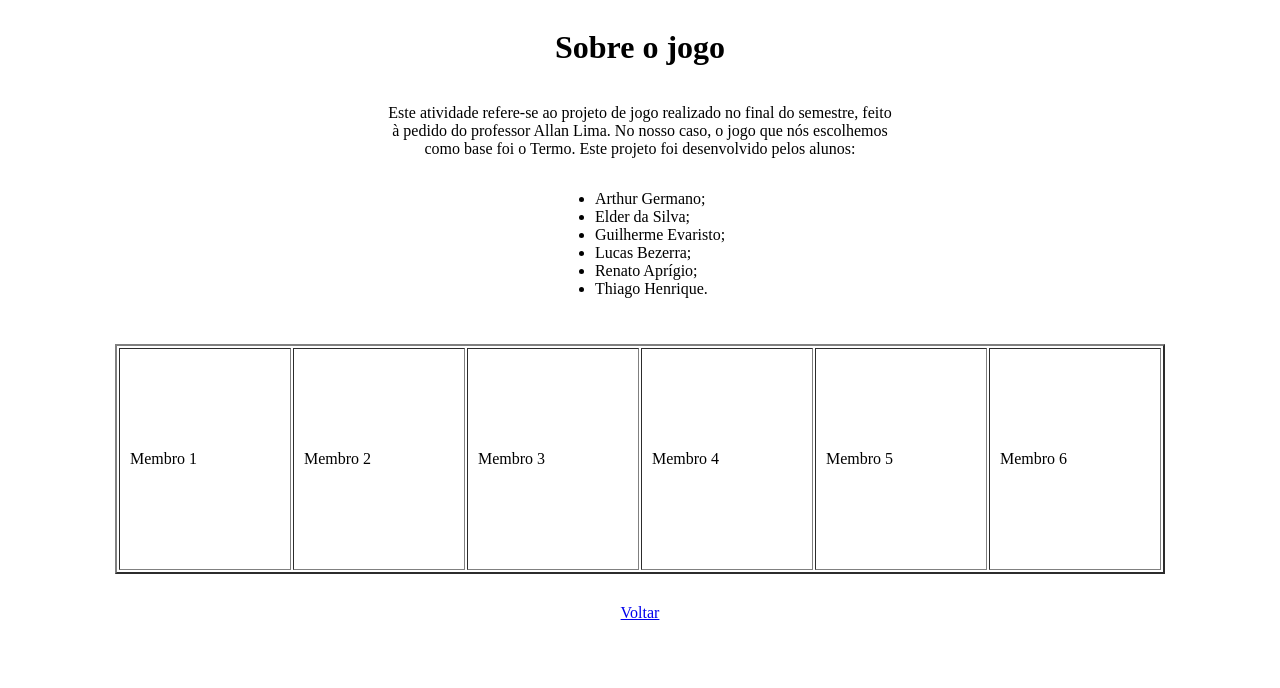
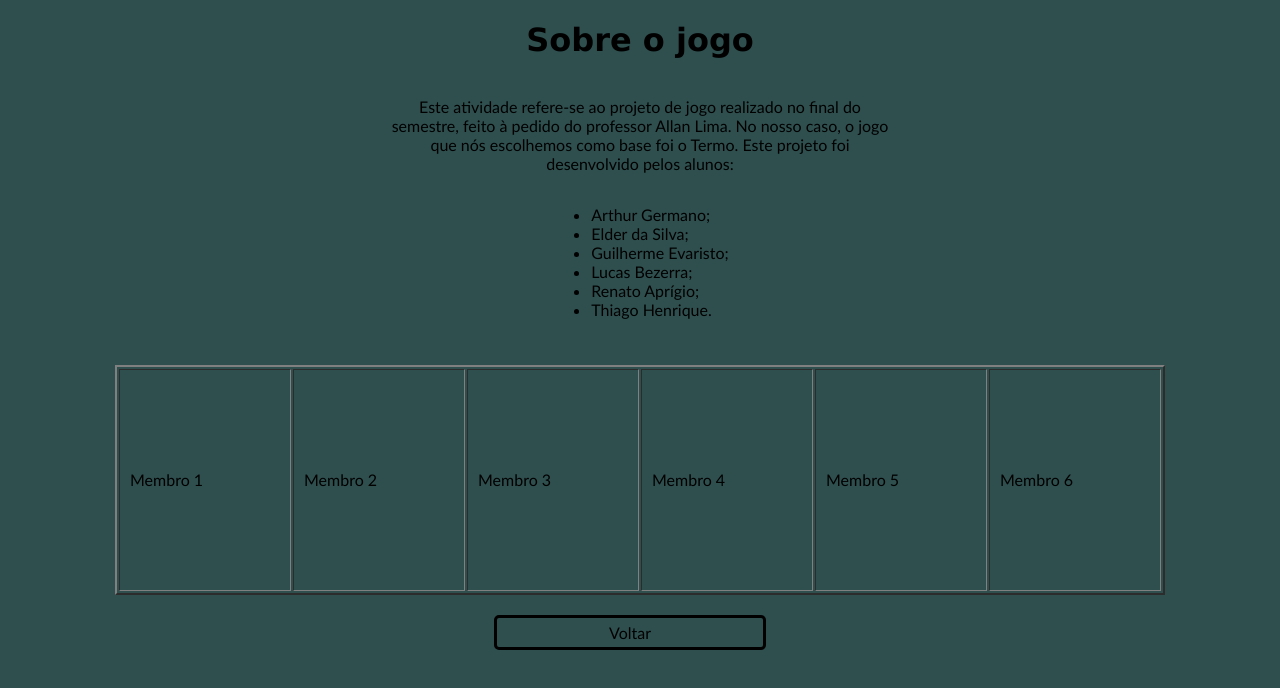
Before and after one commit to ArthurGerman/projeto_letrinha, a SvelteKit app: page /sobre in a window 1280 px wide. Shown: the top 688 px of the page. Built offline with nearby package versions, Linux system fonts and the light colour scheme.

Commit message:
debug css

```diff
--- /dev/null
+++ b/src/routes/+layout.svelte
@@ -0,0 +1,5 @@
+<script>
+    import '../styles/global.css';
+</script>
+
+<slot />
--- /dev/null
+++ b/src/routes/jogo/+layout.svelte
@@ -0,0 +1,5 @@
+<script>
+    import '../../styles/jogo.css';
+</script>
+
+<slot />
--- /dev/null
+++ b/src/routes/sobre/+layout.svelte
@@ -0,0 +1,5 @@
+<script>
+    import '../../styles/sobre.css';
+</script>
+
+<slot />
--- a/src/routes/sobre/+page.svelte
+++ b/src/routes/sobre/+page.svelte
@@ -1,8 +1,11 @@
-<body>
 <div id="container">
 	<div id="sobre">
 		<h1>Sobre o jogo</h1>
-            <p>Este atividade refere-se ao projeto de jogo realizado no final do semestre, feito à pedido do professor Allan Lima. No nosso caso, o jogo que nós escolhemos como base foi o Termo. Este projeto foi desenvolvido pelos alunos: </p>
+		<p>
+			Este atividade refere-se ao projeto de jogo realizado no final do semestre, feito à pedido do
+			professor Allan Lima. No nosso caso, o jogo que nós escolhemos como base foi o Termo. Este
+			projeto foi desenvolvido pelos alunos:
+		</p>
 
 		<ul>
 			<li>Arthur Germano;</li>
@@ -15,25 +18,30 @@
 	</div>
 
 	<div id="table">
-            <table border="2">
+		<table class="sobre" border="2">
 			<tbody>
 				<tr>
-                        <td>
+					<td class="sobre">
 						<p>Membro 1</p>
 					</td>
-                        <td>
+
+					<td class="sobre">
 						<p>Membro 2</p>
 					</td>
-                        <td>
+
+					<td class="sobre">
 						<p>Membro 3</p>
 					</td>
-                        <td>
+
+					<td class="sobre">
 						<p>Membro 4</p>
 					</td>
-                        <td>
+
+					<td class="sobre">
 						<p>Membro 5</p>
 					</td>
-                        <td>
+
+					<td class="sobre">
 						<p>Membro 6</p>
 					</td>
 				</tr>
@@ -41,55 +49,7 @@
 		</table>
 	</div>
 
-        <div id="voltar">
-            <a href="/">Voltar</a>
+	<div style="display: flex; justify-content: center; margin-top: 20px;">
+		<a class="voltar" href="/">Voltar</a>
 	</div>
 </div>
-</body>
-
-<style>
-    body{
-        margin: 0;
-        font-family: 'Gill Sans', 'Gill Sans MT', Calibri, 'Trebuchet MS', sans-serif;
-    }
-    #container{
-        height: 100vh;
-        width: 100%;
-    }
-    #table{
-        display: flex;
-        justify-content: center;
-    }
-
-
-    #sobre{
-        display: flex;
-        justify-content: center;
-        flex-direction: column;
-        align-items: center;
-    }
-    #sobre p{
-        width: 40%;
-        text-align: center;
-    }
-
-
-    #voltar{
-        justify-content: center;
-        display: flex;
-    }
-    #voltar a{
-        margin-top: 30px;
-    }
-
-
-    table{
-        margin-top: 30px;
-    }
-    td{
-        padding: 10px;
-        width: 150px;
-        height: 200px;
-    }
-
-</style>
--- /dev/null
+++ b/src/styles/global.css
@@ -0,0 +1,64 @@
+html,
+body {
+    position: relative;
+    width: 100%;
+    height: 100%;
+}
+
+body {
+    margin: 0;
+    display: flex;
+    flex: content;
+    flex-direction: column;
+    align-items: center;
+    justify-content: center;
+    background-color: darkslategrey;
+}
+
+.container {
+    margin-top: 1%;
+    height: 50vh;
+    display: flex;
+    flex: content;
+    flex-direction: column;
+    align-items: center;
+    font-size: 25px;
+}
+
+h1 {
+    color: black;
+    font-weight: bold;
+    font-family: verdana;
+}
+
+.menu {
+    display: block;
+    border-style: solid;
+    border-width: 3px;
+    border-radius: 5px;
+    width: 20%;
+    padding: 5px;
+    color: black;
+    margin-bottom: 10px;
+    text-align: center;
+    text-decoration: none;
+}
+
+.menu:hover {
+    color: rgb(102, 145, 255);
+}
+
+/* .menu::after{
+    content: " ";
+    width: 0%;
+    height: 2px;
+    background-color: rgb(102, 145, 255);
+    position: absolute;
+    bottom: 0;
+    left: 0;
+    transition: 0.5s ease-in-out;
+}
+
+.menu:hover::after{
+    width: 102%;
+} */
--- a/src/styles/inicio.css
+++ /dev/null
@@ -1,35 +0,0 @@
-body {
-    margin: 0;
-    display: flex;
-    flex: content;
-    flex-direction: column;
-    align-items: center;
-    justify-content: center;
-}
-#container{
-    /*width: 100%;*/
-    height: 100vh;
-    /*background-color: blue;*/
-}
-a{
-    color: black;
-    margin-bottom: 10px;
-    position: relative;
-    text-decoration: none;
-}
-a:hover{
-    color: rgb(102, 145, 255);
-}
-a::after{
-    content: " ";
-    width: 0%;
-    height: 2px;
-    background-color: rgb(102, 145, 255);
-    position: absolute;
-    bottom: 0;
-    left: 0;
-    transition: 0.5s ease-in-out;
-}
-a:hover::after{
-    width: 102%;
-}
--- a/src/styles/jogo.css
+++ b/src/styles/jogo.css
@@ -1,45 +1,23 @@
-body {
-    margin: 0;
-    background-color: rgb(221, 221, 221);
-    height: 100vh;
-    display: flex;
-    justify-content: center;
-    color: black;
-    font-family: cursive;
-}
-.main {
-    width: 100%;
-    height: 100vh;
-    display: flex;
-    justify-content: center;
-}
-.container {
-    display: flex;
-    flex-direction: column;
+.top {
+    height: 50px;
+    display:flex;
     align-items: center;
 }
 
-.top {
-    flex-direction: column;
-    display:flex;
+.button{
+    display: block;
+    border-style: solid;
+    border-width: 3px;
+    border-radius: 5px;
+    width: auto;
+    padding: 5px;
+    margin-right: 20px;
+    color: black;
+    text-align: center;
+    text-decoration: none;
 }
-#button{
-    display: flex;
-    display: flex;
-    justify-content: center;
-}
-#button a{
-    margin-top: 15px;
-}
-#texto{
-    display: flex;
-    height: 60px;
-    align-items: center;
-}
-
-.linha {
-    display: flex;
-    margin-bottom: 8px;
+.button:hover {
+    color: rgb(102, 145, 255);
 }
 
 .letra {
@@ -99,8 +77,8 @@ body {
     border: none;
     border-radius: 4px;
     cursor: pointer;
-    padding-left: 15px;
-    padding-right: 15px;
+    padding-left: 12px;
+    padding-right: 12px;
 }
 
 .letterSp:hover {
--- /dev/null
+++ b/src/styles/sobre.css
@@ -0,0 +1,48 @@
+#container {
+    margin: 0;
+    font-family: 'Gill Sans', 'Gill Sans MT', Calibri, 'Trebuchet MS', sans-serif;
+    height: 100vh;
+}
+
+#table {
+    display: flex;
+    justify-content: center;
+}
+
+#sobre {
+    display: flex;
+    justify-content: center;
+    flex-direction: column;
+    align-items: center;
+}
+
+#sobre p {
+    width: 40%;
+    text-align: center;
+}
+
+.voltar{
+    display: block;
+    border-style: solid;
+    border-width: 3px;
+    border-radius: 5px;
+    width: 20%;
+    padding: 5px;
+    margin-right: 20px;
+    color: black;
+    text-align: center;
+    text-decoration: none;
+}
+.voltar:hover {
+    color: rgb(102, 145, 255);
+}
+
+table.sobre {
+    margin-top: 30px;
+}
+
+td.sobre {
+    padding: 10px;
+    width: 150px;
+    height: 200px;
+}
```
Also changed, not shown: src/routes/+page.svelte (+8 -17 lines), src/routes/jogo/+page.svelte (+2 -10 lines). Lines whose indentation alone changed are shown as unchanged.
